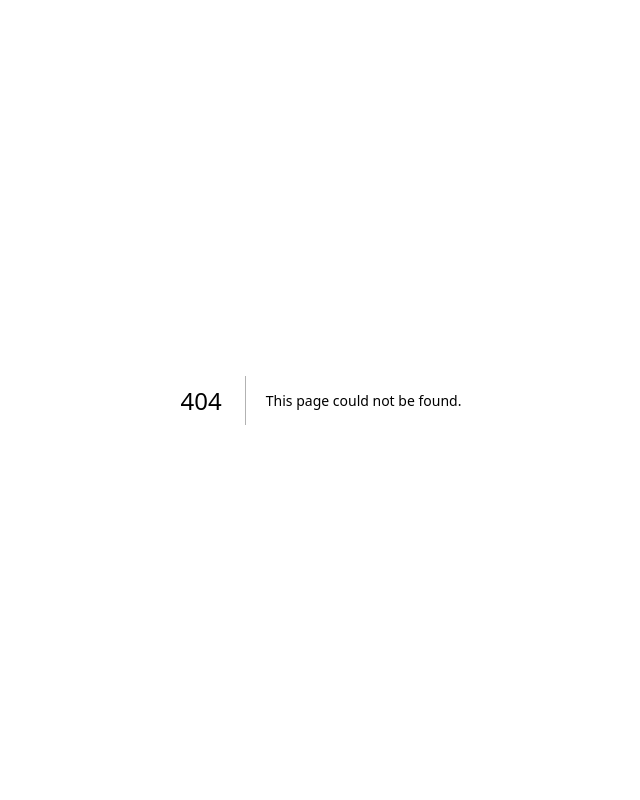
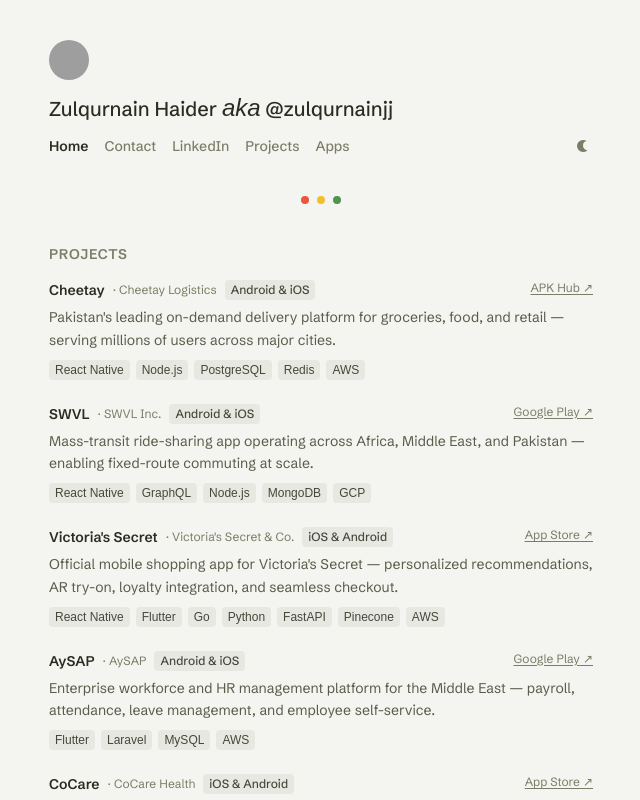
Before and after one commit to Zulqurnain/zulqurnainj.com, a Next.js app: page /projects in a window 1280 px wide. Before the commit this address had no page. Shown: the top 800 px of the page, without its empty margins (319-959 px from the left). Built offline with nearby package versions, Linux system fonts and the light colour scheme; grey boxes are pictures that could not be loaded; a web font is replaced by a local one.

Commit message:
refactor: move Projects to its own /projects page tab
- Remove ProjectsSection from homepage
- Create /projects page matching /apps layout
- Add Projects nav link in Header between Contact and Apps

```diff
--- a/src/app/page.tsx
+++ b/src/app/page.tsx
@@ -2,7 +2,6 @@
 import { Footer } from "@/components/Footer";
 import { Divider } from "@/components/Divider";
 import { WorkSection } from "@/components/WorkSection";
-import { ProjectsSection } from "@/components/ProjectsSection";
 
 export default function Home() {
   return (
@@ -95,18 +94,8 @@
           <Divider />
         </div>
 
-        {/* Projects */}
+        {/* Footer */}
         <div className="animate-in animate-delay-8 w-full">
-          <ProjectsSection />
-        </div>
-
-        {/* Divider */}
-        <div className="animate-in animate-delay-9 w-full">
-          <Divider />
-        </div>
-
-        {/* Footer */}
-        <div className="animate-in animate-delay-10 w-full">
           <Footer />
         </div>
 
--- /dev/null
+++ b/src/app/projects/page.tsx
@@ -0,0 +1,34 @@
+import { Header } from "@/components/Header";
+import { Footer } from "@/components/Footer";
+import { Divider } from "@/components/Divider";
+import { ProjectsSection } from "@/components/ProjectsSection";
+
+export default function ProjectsPage() {
+  return (
+    <div className="bg-olive-100 dark:bg-olive-900 min-h-screen w-full flex justify-center py-10">
+      <div className="flex flex-col gap-6 items-center w-full max-w-xl px-4">
+
+        <div className="animate-in w-full">
+          <Header />
+        </div>
+
+        <div className="animate-in animate-delay-1 w-full">
+          <Divider />
+        </div>
+
+        <div className="animate-in animate-delay-2 w-full">
+          <ProjectsSection />
+        </div>
+
+        <div className="animate-in animate-delay-3 w-full">
+          <Divider />
+        </div>
+
+        <div className="animate-in animate-delay-4 w-full">
+          <Footer />
+        </div>
+
+      </div>
+    </div>
+  );
+}
--- a/src/components/Header.tsx
+++ b/src/components/Header.tsx
@@ -43,6 +43,12 @@
           LinkedIn
         </a>
         <a
+          href="/projects"
+          className="font-medium text-sm text-olive-500 dark:text-olive-400 hover:text-olive-800 dark:hover:text-olive-100 transition-all"
+        >
+          Projects
+        </a>
+        <a
           href="/apps"
           className="font-medium text-sm text-olive-500 dark:text-olive-400 hover:text-olive-800 dark:hover:text-olive-100 transition-all"
         >
```
